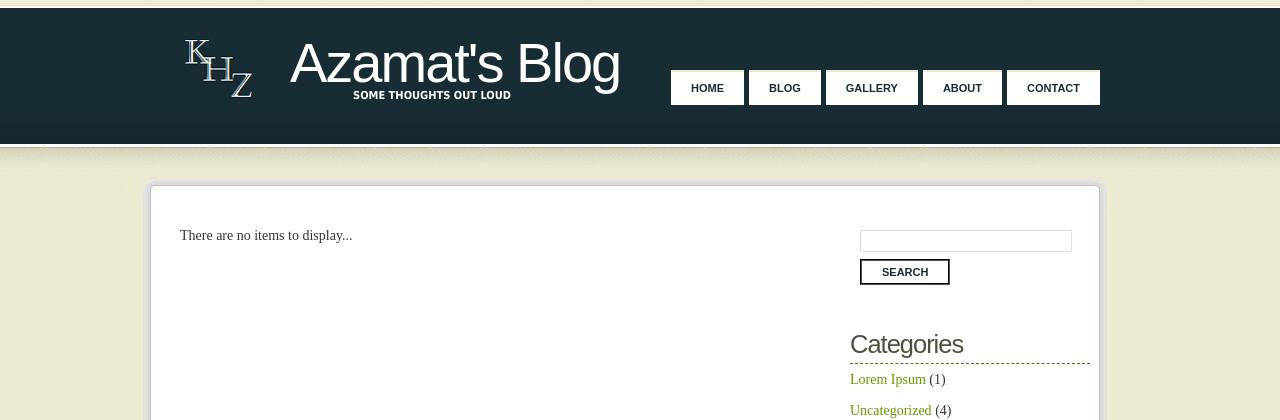
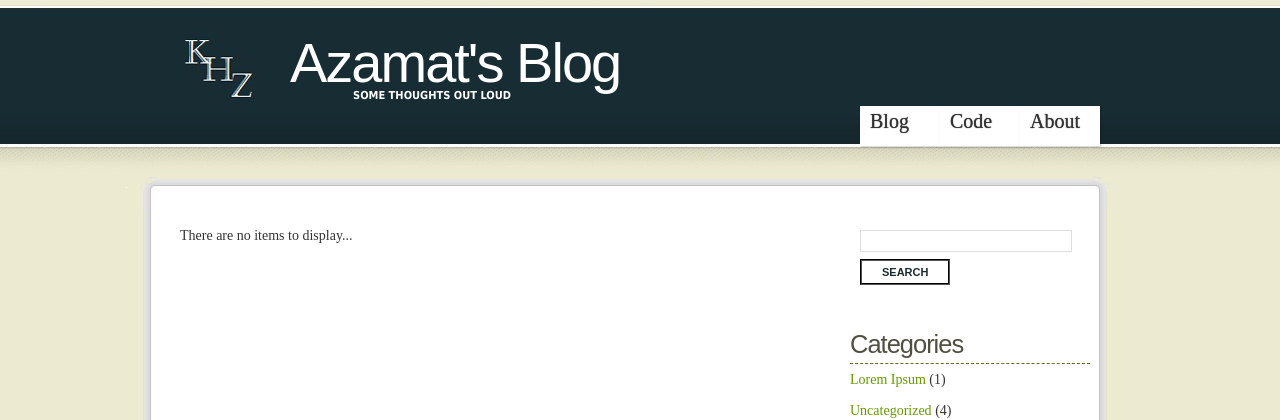
Before and after one commit to artistc/djBlog, a Django app: template templates/blog/post_list.html in a window 1280 px wide. Shown: the top 420 px of the page. Run offline with Django 3.2, Linux system fonts and the light colour scheme; the template is opened without the code that fills it, so the values that code supplies are empty.

Commit message:
Project renamed to "djBlog".
CSS3 menu.

```diff
--- a/static/style.css
+++ b/static/style.css
@@ -86,32 +86,171 @@ hr {
 	float: right;
 }
 
-#menu ul {
-	margin: 0px;
-	padding: 40px 0px 0px 0px;
-	list-style: none;
+.ca-menu{
+    padding-top:76px;
+    margin:0px auto;
+    width: 240px;
+}
+.ca-menu li{
+	float:left;
+    width: 80px;
+    height: 40px;
+    overflow: hidden;
+    position: relative;
+    display: block;
+    background: #fff;
+    -webkit-box-shadow: 1px 1px 2px rgba(0,0,0,0.2);
+    -moz-box-shadow: 1px 1px 2px rgba(0,0,0,0.2);
+    box-shadow: 1px 1px 2px rgba(0,0,0,0.2);
+    margin-bottom: 4px;
+    -webkit-transition: all 300ms linear;
+    -moz-transition: all 300ms linear;
+    -o-transition: all 300ms linear;
+    -ms-transition: all 300ms linear;
+    transition: all 300ms linear;
+}
+.ca-menu li:last-child{
+    margin-bottom: 0px;
+}
+.ca-menu li a{
+	float:left;
+    text-align: left;
+    width: 100%;
+    height: 100%;
+    display: block;
+    color: #333;
+    position: relative;
+	margin-left: 5px;
+	padding: 5px;
+}
+.ca-icon{
+    font-size: 20px;
+    text-shadow: 0px 0px 1px #333;
+    line-height: 20px;
+    position: absolute;
+
+    text-align: center;
+    -webkit-transition: all 300ms linear;
+    -moz-transition: all 300ms linear;
+    -o-transition: all 300ms linear;
+    -ms-transition: all 300ms linear;
+    transition: all 300ms linear;
+}
+.ca-content{
+    position: absolute;
+    left: 120px;
+    width: 370px;
+    height: 60px;
+    top: 20px;
+}
+.ca-main{
+    font-size: 30px;
+    -webkit-transition: all 300ms linear;
+    -moz-transition: all 300ms linear;
+    -o-transition: all 300ms linear;
+    -ms-transition: all 300ms linear;
+    transition: all 300ms linear;
+}
+.ca-sub{
+    font-size: 14px;
+    color: #666;
+    -webkit-transition: all 300ms linear;
+    -moz-transition: all 300ms linear;
+    -o-transition: all 300ms linear;
+    -ms-transition: all 300ms linear;
+    transition: all 300ms linear;
+}
+.ca-menu li:hover{
+    background: #e1f0fa;
+}
+.ca-menu li:hover .ca-icon{
+    font-size: 25px;
+    color: #259add;
+    opacity: 0.8;
+    text-shadow: 0px 0px 13px #fff;
+}
+.ca-menu li.active{
+    background: #e1f0fa;
+}
+.ca-menu li.active .ca-icon{
+	font-size: 25px;
+    color: #259add;
+    opacity: 0.8;
+    text-shadow: 0px 0px 13px #fff;
+}
+.ca-menu li:hover .ca-main{
+    opacity: 1;
+    color:#2676ac;
+    -webkit-animation: moveFromTop 300ms ease-in-out;
+    -moz-animation: moveFromTop 300ms ease-in-out;
+    -ms-animation: moveFromTop 300ms ease-in-out;
+}
+.ca-menu li:hover .ca-sub{
+    opacity: 1;
+    -webkit-animation: moveFromBottom 300ms ease-in-out;
+    -moz-animation: moveFromBottom 300ms ease-in-out;
+    -ms-animation: moveFromBottom 300ms ease-in-out;
+}
+@-webkit-keyframes moveFromBottom {
+    from {
+        opacity: 0;
+        -webkit-transform: translateY(200%);
+    }
+    to {
+        opacity: 1;
+        -webkit-transform: translateY(0%);
+    }
+}
+@-moz-keyframes moveFromBottom {
+    from {
+        opacity: 0;
+        -moz-transform: translateY(200%);
+    }
+    to {
+        opacity: 1;
+        -moz-transform: translateY(0%);
+    }
+}
+@-ms-keyframes moveFromBottom {
+    from {
+        opacity: 0;
+        -ms-transform: translateY(200%);
+    }
+    to {
+        opacity: 1;
+        -ms-transform: translateY(0%);
+    }
 }
 
-#menu li {
-	display: inline;
+@-webkit-keyframes moveFromTop {
+    from {
+        opacity: 0;
+        -webkit-transform: translateY(-200%);
+    }
+    to {
+        opacity: 1;
+        -webkit-transform: translateY(0%);
+    }
 }
-
-#menu a {
-	display: block;
-	float: left;
-	margin-left: 5px;
-	padding: 5px 20px;
-	background: #FFFFFF;
-	text-decoration: none;
-	text-transform: uppercase;
-	border-top: 2px solid #EBEAD1;
-	font-family: Arial, Helvetica, sans-serif;
-	font-weight: bold;
-	font-size: 11px;
-	color: #182C33;
+@-moz-keyframes moveFromTop {
+    from {
+        opacity: 0;
+        -moz-transform: translateY(-200%);
+    }
+    to {
+        opacity: 1;
+        -moz-transform: translateY(0%);
+    }
 }
-
-#menu a:hover, .active a {
+@-ms-keyframes moveFromTop {
+    from {
+        opacity: 0;
+        -ms-transform: translateY(-200%);
+    }
+    to {
+        opacity: 1;
+        -ms-transform: translateY(0%);
+    }
 }
 
 /* Page */
--- a/templates/base.html
+++ b/templates/base.html
@@ -3,8 +3,10 @@
 <head>
 <meta http-equiv="content-type" content="text/html; charset=utf-8" />
 <title>{% block title %} Azamat's Blog {% endblock %}</title>
-<meta name="keywords" content="" />
-<meta name="description" content="" />
+<meta name="author" content="Azamat Galimzhanov" />
+<meta name="nickname" content="Khazidhea" />
+<meta name="keywords" content="Azamat, Galimzhanov, Khazidhea, blog" />
+<meta name="description" content="Azamat's blog" />
 <link href="/static/style.css" rel="stylesheet" type="text/css" />
 </head>
 <body>
@@ -15,13 +17,23 @@
         <p>Some thoughts out loud</p>
 	</div>
 	<div id="menu">
-		<ul>
-			<li class="active"><a href="/">Home</a></li>
-			<li><a href="#">Blog</a></li>
-			<li><a href="#">Gallery</a></li>
-			<li><a href="{% url static_page template="about" %}">About</a></li>
-			<li><a href="#">Contact </a></li>
-		</ul>
+		<ul class="ca-menu">
+            <li>
+                <a href="/">
+                    <span class="ca-icon">Blog</span>
+                </a>
+            </li>
+            <li>
+                <a href="/code/">
+                    <span class="ca-icon">Code</span>
+                </a>
+            </li>
+            <li>
+                <a href="{% url static_page template="about" %}">
+                    <span class="ca-icon">About</span>
+                </a>
+            </li>
+        </ul>
 	</div>
 </div>
 <hr />
--- a/urls.py
+++ b/urls.py
@@ -14,7 +14,7 @@ urlpatterns = patterns('',
     url(r'^admin/', include(admin.site.urls)),
 
     (r'^static/(.*)$', 'django.views.static.serve',
-        {'document_root': 'C;/Web/Projects/djangoBlog/static/'}),
+        {'document_root': 'C:/Web/Projects/djBlog/static/'}),
 
     # Homepage is base template with nothing else (i.e. index page)
     (r'^', include('blog.urls')),
```
Also changed, not shown: settings.py (+6 -6 lines), static/images/img02.jpg (deleted), 4 other files.
